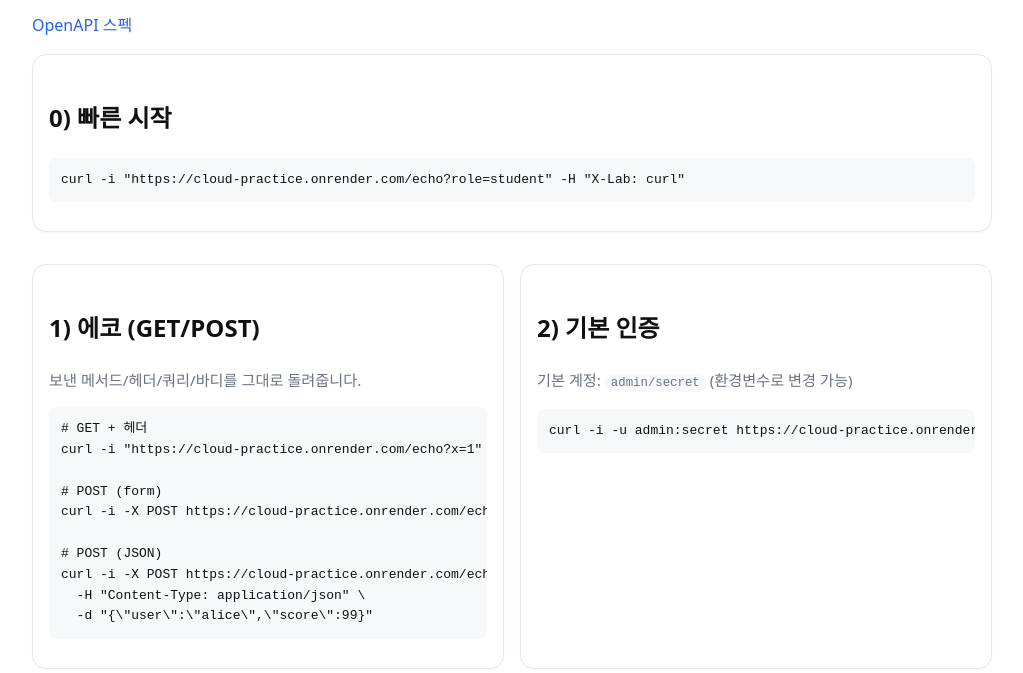
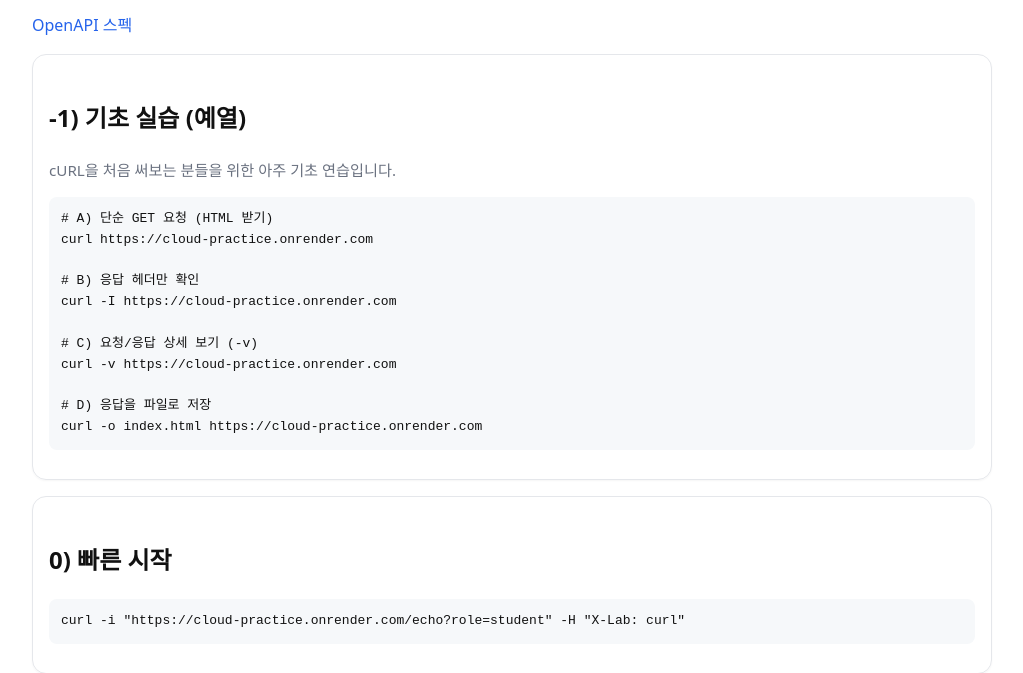
Before and after one commit to jieonk/cloud-practice, a website: page public/index.html in a window 1280 px wide. Shown: the part 162-835 px from the top of the page, without its empty margins (128-1151 px from the left). Drawn offline with Linux system fonts and the light colour scheme.

Commit message:
Update index.html

```diff
--- a/public/index.html
+++ b/public/index.html
@@ -28,6 +28,24 @@
   </p>
   <p><a href="/openapi.yaml">OpenAPI 스펙</a></p>
 
+  <!-- -1) 기초 실습 (예열) -->
+  <div class="card">
+    <h2>-1) 기초 실습 (예열)</h2>
+    <p class="hint">cURL을 처음 써보는 분들을 위한 아주 기초 연습입니다.</p>
+    <pre># A) 단순 GET 요청 (HTML 받기)
+curl https://cloud-practice.onrender.com
+
+# B) 응답 헤더만 확인
+curl -I https://cloud-practice.onrender.com
+
+# C) 요청/응답 상세 보기 (-v)
+curl -v https://cloud-practice.onrender.com
+
+# D) 응답을 파일로 저장
+curl -o index.html https://cloud-practice.onrender.com</pre>
+  </div>
+
+  <!-- 0) 빠른 시작 -->
   <div class="card">
     <h2>0) 빠른 시작</h2>
     <pre>curl -i "https://cloud-practice.onrender.com/echo?role=student" -H "X-Lab: curl"</pre>
```
